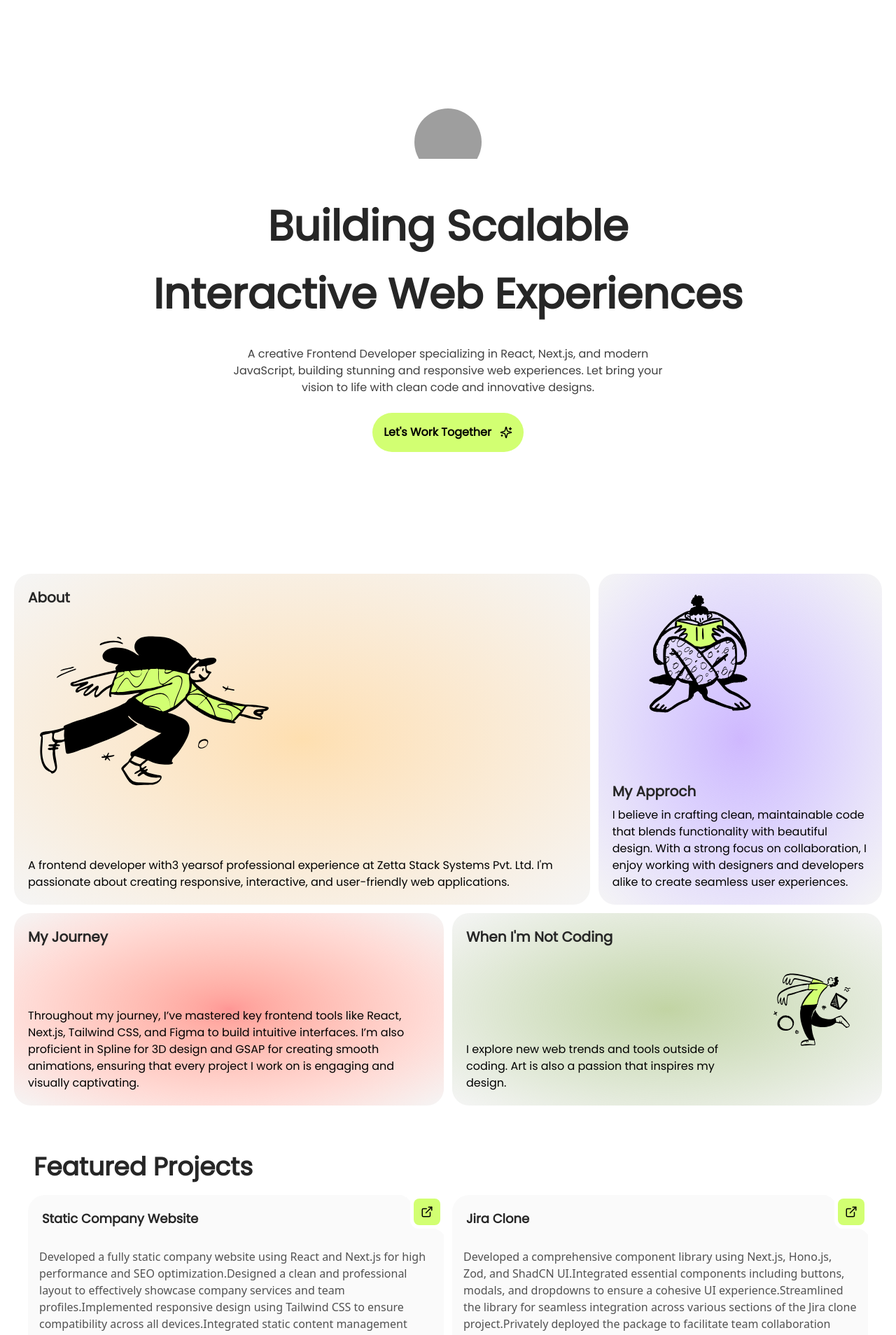
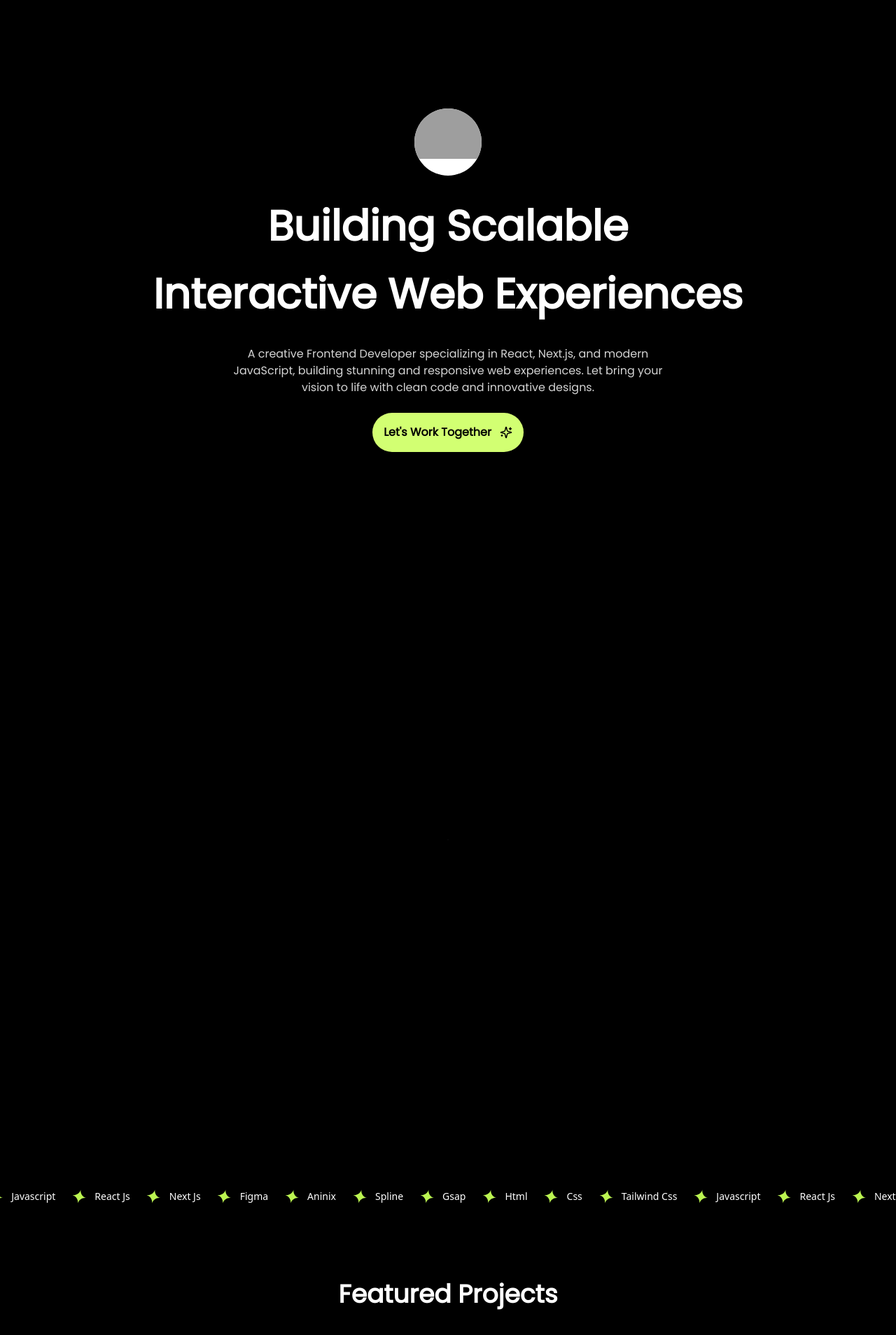
Before and after one commit to Arun8840/myPortfolio, a Next.js app: page / in a window 1280 px wide. Shown: the top 1908 px of the page at 70% size. Built offline with nearby package versions, Linux system fonts and the light colour scheme; grey boxes are pictures that could not be loaded.

Commit message:
New : UI changed to dark theme. UI : About page is modified.

```diff
--- a/Utility/UI/ButtonUrl.tsx
+++ b/Utility/UI/ButtonUrl.tsx
@@ -61,7 +61,7 @@ function ButtonUrl({
           "--effect": `${variant_value}95`,
         } as CSSProperties
       }
-      className={baseClass}
+      className={cn(baseClass, className)}
     >
       {icon && (
         <span
--- a/app/layout.tsx
+++ b/app/layout.tsx
@@ -21,7 +21,9 @@ export default function RootLayout({
 }>) {
   return (
     <html lang="en">
-      <body className={`${poppins_normal?.variable} from-white antialiased`}>
+      <body
+        className={`${poppins_normal?.variable} bg-black  bg-fixed bg-[radial-gradient(#373A40_0.5px,transparent_1px)] [background-size:16px_16px] [mask-image:radial-gradient(ellipse_100%_100%_at_50%_50%,#000_80%,transparent_100%)] antialiased`}
+      >
         {children}
       </body>
     </html>
--- a/app/page.tsx
+++ b/app/page.tsx
@@ -1,3 +1,4 @@
+import StripeComponent from "@/components/StripeComponent"
 import About from "../components/About"
 import Contact from "../components/Contact"
 import Homepage from "../components/Home"
@@ -8,6 +9,7 @@ export default function Home() {
     <>
       <Homepage />
       <About />
+      <StripeComponent />
       <Projects />
       <Skills />
       <Contact />
--- a/components/About.tsx
+++ b/components/About.tsx
@@ -1,15 +1,61 @@
+"use client"
 import CardContainer from "@/Utility/UI/CardContainer"
-import React from "react"
+import React, { useRef } from "react"
 import { Header } from "./ui/Header"
 import Image from "next/image"
+import gsap from "gsap"
+import { useGSAP } from "@gsap/react"
+import { ScrollTrigger } from "gsap/ScrollTrigger"
+import { Plus } from "lucide-react"
 
+gsap.registerPlugin(useGSAP, ScrollTrigger)
 function About() {
+  const aboutContainerRef = useRef<HTMLDivElement>(null)
+
+  useGSAP(
+    () => {
+      if (aboutContainerRef.current) {
+        gsap.fromTo(
+          aboutContainerRef.current.children,
+          {
+            opacity: 0,
+            y: 100,
+          },
+          {
+            yoyo: true,
+            y: 0,
+            opacity: 1,
+            stagger: 0.3,
+            duration: 0.7,
+            scrollTrigger: {
+              trigger: aboutContainerRef.current,
+              start: "top 80%",
+              end: "bottom 80%",
+              toggleActions: "play none none reverse",
+            },
+          }
+        )
+      }
+    },
+    { scope: aboutContainerRef }
+  )
   return (
-    <section className="p-3 md:p-5  min-h-screen container mx-auto grid md:grid-cols-6 gap-3 md:gap-3 place-items-center">
-      <CardContainer
-        animate
-        className="bg-radial from-[#FDBF60]/50 to-neutral-100 md:col-span-4 flex flex-col gap-2 size-full"
+    <section className="p-3 md:p-5  min-h-screen container mx-auto grid place-items-center">
+      <div
+        ref={aboutContainerRef}
+        className="grid md:grid-cols-6 gap-3 md:gap-3"
       >
+        <CardContainer className="bg-radial from-[#FF2929] to-white  backdrop-blur-lg flex flex-col gap-2 md:col-span-2 relative">
+          <div className="flex-1 grid place-items-center">
+            <Header className="flex items-center gap-2 text-8xl">
+              3 <Plus size={30} />
+            </Header>
+
+            {/* //* SPARKLE */}
+          </div>
+          <p className="font-poppins-normal font-medium">Years of experience</p>
+        </CardContainer>
+        <CardContainer className="bg-radial from-[#FDBF60] to-white md:col-span-4 flex flex-col gap-2">
           <Header className="text-xl">About</Header>
           <div className="flex-1">
             <Image
@@ -22,15 +68,12 @@ function About() {
           </div>
           <p className="font-poppins-normal">
             A frontend developer with3 yearsof professional experience at Zetta
-          Stack Systems Pvt. Ltd. I&apos;m passionate about creating responsive,
-          interactive, and user-friendly web applications.
+            Stack Systems Pvt. Ltd. I&apos;m passionate about creating
+            responsive, interactive, and user-friendly web applications.
           </p>
         </CardContainer>
-      <CardContainer
-        animate
-        className="bg-radial from-[#9F70FD]/50 to-neutral-100  backdrop-blur-lg md:col-span-2 flex flex-col gap-2 size-full"
-      >
-        <div className="flex-1">
+        <CardContainer className="bg-radial from-[#9F70FD] to-white  backdrop-blur-lg md:col-span-3 flex flex-col gap-2">
+          <div className="flex-1 grid place-items-center">
             <Image
               objectFit="contain"
               src={"/reading.svg"}
@@ -49,40 +92,28 @@ function About() {
             </p>
           </div>
         </CardContainer>
-      <CardContainer
-        animate
-        className="bg-radial from-[#FF2929]/50 to-neutral-100  backdrop-blur-lg md:col-span-3 flex flex-col gap-2 size-full"
-      >
-        <Header className="text-xl">My Journey</Header>
-        <p className="font-poppins-normal flex-1 place-content-end">
-          Throughout my journey, I’ve mastered key frontend tools like React,
-          Next.js, Tailwind CSS, and Figma to build intuitive interfaces. I’m
-          also proficient in Spline for 3D design and GSAP for creating smooth
-          animations, ensuring that every project I work on is engaging and
-          visually captivating.
-        </p>
-      </CardContainer>
-      <CardContainer
-        animate
-        className="bg-radial from-[#85A947]/50 to-neutral-100  backdrop-blur-lg md:col-span-3 flex gap-2 size-full"
-      >
-        <div className="flex-1 flex flex-col justify-between">
-          <Header className="text-xl">When I&apos;m Not Coding</Header>
-          <p className="font-poppins-normal">
-            I explore new web trends and tools outside of coding. Art is also a
-            passion that inspires my design.
-          </p>
-        </div>
-        <div className="w-40 grid place-items-center">
+        <CardContainer className="bg-radial from-[#16C47F] to-white  backdrop-blur-lg md:col-span-3 flex flex-col gap-2">
+          <div className="flex-1 grid place-items-center">
             <Image
               objectFit="contain"
               src={"/zombieing.svg"}
               alt="aboutBanner"
-            width={400}
+              width={250}
               height={400}
             />
           </div>
+          <div className="place-content-end">
+            <Header className="text-xl">My Journey</Header>
+            <p className="font-poppins-normal">
+              Throughout my journey, I&apos;ve mastered key frontend tools like
+              React, Next.js, Tailwind CSS, and Figma to build intuitive
+              interfaces. I’m also proficient in Spline for 3D design and GSAP
+              for creating smooth animations, ensuring that every project I work
+              on is engaging and visually captivating.
+            </p>
+          </div>
         </CardContainer>
+      </div>
     </section>
   )
 }
--- a/components/Contact.tsx
+++ b/components/Contact.tsx
@@ -11,7 +11,7 @@ function Contact() {
   const [message, formAction, isPending] = useActionState(sendMail, null)
 
   return (
-    <section className="min-h-screen grid place-items-center p-2 lg:p-5 bg-fixed bg-radial from-[#63e] bg-[top_right]">
+    <section className="min-h-screen grid place-items-center p-2 lg:p-5">
       <CardContainer className="w-full md:w-[80%]">
         <form action={formAction} className="p-2">
           {message}
--- a/components/Home.tsx
+++ b/components/Home.tsx
@@ -1,14 +1,51 @@
-import React from "react"
+"use client"
+import React, { useRef } from "react"
 import { Header } from "./ui/Header"
 import Button from "@/Utility/UI/Button"
 import { Sparkles } from "lucide-react"
 import Image from "next/image"
+import gsap from "gsap"
+import { useGSAP } from "@gsap/react"
 
+gsap.registerPlugin(useGSAP)
 function Home() {
+  const containerRef = useRef<HTMLDivElement>(null)
+  const logoRef = useRef<HTMLDivElement>(null)
+  const headerRef = useRef<HTMLHeadingElement>(null)
+  const contentRef = useRef<HTMLParagraphElement>(null)
+  const buttonRef = useRef<HTMLParagraphElement>(null)
+  const tl = gsap.timeline()
+
+  useGSAP(() => {
+    tl.fromTo(
+      [
+        logoRef.current,
+        headerRef.current,
+        contentRef.current,
+        buttonRef.current,
+      ],
+      {
+        y: 20,
+        opacity: 0,
+      },
+      {
+        y: 0,
+        opacity: 1,
+        stagger: 0.3,
+      }
+    )
+  })
+
   return (
-    <section className="min-h-screen  p-2 lg:p-5 grid place-items-center">
+    <section
+      ref={containerRef}
+      className="min-h-screen  p-2 lg:p-5 grid place-items-center"
+    >
       <div className="container flex flex-col items-center gap-3 md:gap-6">
-        <div className="size-24 rounded-full overflow-hidden bg-white">
+        <div
+          ref={logoRef}
+          className="size-24 rounded-full overflow-hidden bg-white"
+        >
           <Image
             src={"/Banner.png"}
             width={200}
@@ -17,15 +54,21 @@ function Home() {
             alt="banner"
           />
         </div>
-        <Header className="text-center text-2xl md:text-6xl leading-relaxed">
+        <Header
+          ref={headerRef}
+          className="text-center text-white text-2xl md:text-6xl leading-relaxed"
+        >
           Building Scalable <br /> Interactive Web Experiences
         </Header>
-        <p className="md:w-1/2 mx-auto text-center font-poppins-normal text-neutral-700">
+        <p
+          ref={contentRef}
+          className="md:w-1/2 mx-auto text-center font-poppins-normal text-neutral-300"
+        >
           A creative Frontend Developer specializing in React, Next.js, and
           modern JavaScript, building stunning and responsive web experiences.
           Let bring your vision to life with clean code and innovative designs.
         </p>
-        <div className="flex justify-center">
+        <div ref={buttonRef} className="flex justify-center">
           <Button size="large" className="rounded-full">
             Let&apos;s Work Together
             <Sparkles size={18} />
--- a/components/Projects.tsx
+++ b/components/Projects.tsx
@@ -2,22 +2,61 @@
 import useStore from "@/Store/Store"
 import CardContainer from "@/Utility/UI/CardContainer"
 import { ExternalLink } from "lucide-react"
-import React from "react"
+import React, { useRef } from "react"
 import { Header } from "./ui/Header"
 import ButtonUrl from "@/Utility/UI/ButtonUrl"
+import { useGSAP } from "@gsap/react"
+import gsap from "gsap"
+import { ScrollTrigger } from "gsap/ScrollTrigger"
+gsap.registerPlugin(useGSAP, ScrollTrigger)
 function Projects() {
   const projects = useStore((state) => state?.projects)
 
+  const projectContainer = useRef<HTMLDivElement>(null)
+
+  useGSAP(
+    () => {
+      if (projectContainer.current) {
+        gsap.fromTo(
+          projectContainer.current.children,
+          {
+            opacity: 0,
+            y: 100,
+          },
+          {
+            yoyo: true,
+            y: 0,
+            opacity: 1,
+            stagger: 0.3,
+            duration: 0.7,
+            scrollTrigger: {
+              trigger: projectContainer.current,
+              start: "top 80%",
+              end: "bottom 80%",
+              toggleActions: "play none none reverse",
+            },
+          }
+        )
+      }
+    },
+    { scope: projectContainer }
+  )
+
   return (
-    <section className="lg:min-h-screen p-3 md:p-5">
-      <div className="container mx-auto flex flex-col flex-1 p-3 md:p-5 gap-3">
-        <Header className="p-2">Featured Projects</Header>
-        <div className="grid md:grid-cols-2 gap-3 flex-1">
+    <section className="lg:min-h-screen p-3">
+      <div className="container mx-auto flex flex-col flex-1 p-3 md:p-5 gap-5">
+        <Header className="p-2 text-white text-center">
+          Featured Projects
+        </Header>
+        <div
+          ref={projectContainer}
+          className="grid md:grid-cols-2 gap-3 flex-1"
+        >
           {projects?.map((project) => {
             return (
               <CardContainer
                 key={project?.id}
-                className="p-0 bg-neutral-50 backdrop-blur-lg flex  flex-col gap-2 relative"
+                className={`p-0 bg-white backdrop-blur-lg flex  flex-col gap-2 relative`}
               >
                 <div className="flex">
                   <Header className="text-lg p-5 place-content-center flex-1">
@@ -31,7 +70,7 @@ function Projects() {
                     <ButtonUrl
                       target={project?.openExternal ? "_blank" : "_self"}
                       href={`${project?.path}?id=${project?.id}`}
-                      className="font-medium p-0"
+                      className="font-medium"
                     >
                       <ExternalLink size={18} />
                     </ButtonUrl>
--- a/components/Skills.tsx
+++ b/components/Skills.tsx
@@ -7,8 +7,8 @@ function Skills() {
   const skills = useStore((state) => state?.skills)
   return (
     <section className="min-h-screen p-3 md:p-5 container mx-auto flex flex-col gap-2 justify-center">
-      <Header>Skills & Tools</Header>
-      <p className="text-neutral-700">
+      <Header className="text-white">Skills & Tools</Header>
+      <p className="text-neutral-300">
         Proficient in both front-end and back-end technologies, I excel in
         crafting seamless user experiences and robust server-side logic. My
         expertise spans React, Next.js, Node.js, Express, and MongoDB, ensuring
@@ -23,7 +23,7 @@ function Skills() {
           {skills?.map((skill) => {
             return (
               <div key={skill?.title} className="flex flex-col gap-1">
-                <Header className="text-md text-neutral-600">
+                <Header className="text-md text-neutral-300">
                   {skill?.title}
                 </Header>
                 <div className="py-4 flex flex-wrap gap-2 flex-1">
--- a/components/StripeComponent.tsx
+++ b/components/StripeComponent.tsx
@@ -1,7 +1,13 @@
 "use client"
-import React, { CSSProperties } from "react"
-import theme from "../Utility/theme.json"
+
+import { useGSAP } from "@gsap/react"
+import gsap from "gsap"
+import React, { useRef } from "react"
+
+gsap.registerPlugin(useGSAP)
+
 function StripeComponent() {
+  const marqueeContainer = useRef<HTMLUListElement>(null)
   const listItems = [
     "html",
     "css",
@@ -15,21 +21,31 @@ function StripeComponent() {
     "gsap",
   ]
 
-  const theme_value = theme?.primary
+  useGSAP(
+    () => {
+      if (marqueeContainer.current) {
+        gsap.to(marqueeContainer.current, {
+          xPercent: -50,
+          repeat: -1,
+          duration: 20,
+          ease: "linear",
+        })
+      }
+    },
+    { scope: marqueeContainer }
+  )
+
   return (
-    <section className=" py-10 overflow-hidden">
+    <section className="overflow-hidden py-1 min-h-40 grid">
       <ul
-        style={{ "--varient": theme_value } as CSSProperties}
-        className="flex items-center justify-between bg-[var(--varient)] text-white  py-2 px-6  relative before:absolute before:w-1/6 before:h-full before:bg-linear-to-r before:from-black before:to-transparent after:absolute after:w-1/6 after:h-full after:bg-linear-to-l after:from-black after:to-transparent before:left-0 after:right-0"
+        ref={marqueeContainer}
+        className="flex p-1 gap-6 whitespace-nowrap text-white text-lg font-mono_normal"
       >
-        {listItems?.map((values: string, valueIndex: number) => {
-          return (
-            <li
-              key={`${values}-${valueIndex}`}
-              className="flex items-center gap-3"
-            >
+        {/* Duplicate list to create an infinite effect */}
+        {[...listItems, ...listItems].map((value, index) => (
+          <li key={index} className="flex items-center gap-3">
             <svg
-                className="size-5"
+              className="size-5 rotate-12"
               viewBox="0 0 200 200"
               fill="none"
               xmlns="http://www.w3.org/2000/svg"
@@ -37,16 +53,13 @@ function StripeComponent() {
               <g clipPath="url(#clip0_116_153)">
                 <path
                   d="M100 0C103.395 53.7596 146.24 96.6052 200 100C146.24 103.395 103.395 146.24 100 200C96.6052 146.24 53.7596 103.395 0 100C53.7596 96.6052 96.6052 53.7596 100 0Z"
-                    fill="white"
+                  fill="#bbf451"
                 />
               </g>
             </svg>
-              <span className="capitalize  font-mono_normal text-sm">
-                {values}
-              </span>
+            <span className="capitalize text-sm">{value}</span>
           </li>
-          )
-        })}
+        ))}
       </ul>
     </section>
   )
--- a/components/ui/Header.tsx
+++ b/components/ui/Header.tsx
@@ -1,17 +1,23 @@
 import { cn } from "@/Utility/cn"
-import React, { HTMLAttributes } from "react"
+import React, { forwardRef, HTMLAttributes } from "react"
 
-interface HeaderProps extends HTMLAttributes<HTMLHeadElement> {
+interface HeaderProps extends HTMLAttributes<HTMLHeadingElement> {
   children: React.ReactNode
 }
-export const Header = ({ children, className, ...otherProps }: HeaderProps) => {
-  const baseClass =
-    "text-4xl font-poppins-normal font-semibold text-neutral-800"
-  return (
-    <>
-      <h1 {...otherProps} className={cn(baseClass, className)}>
+
+// Forward the ref properly
+export const Header = forwardRef<HTMLHeadingElement, HeaderProps>(
+  ({ children, className, ...otherProps }, ref) => {
+    const baseClass =
+      "text-4xl font-poppins-normal font-semibold text-neutral-800"
+
+    return (
+      <h1 ref={ref} {...otherProps} className={cn(baseClass, className)}>
         {children}
       </h1>
-    </>
-  )
-}
+    )
+  }
+)
+
+// Display name for better debugging
+Header.displayName = "Header"
```
Also changed, not shown: public/reading.svg, public/zombieing.svg. Lines whose indentation alone changed are shown as unchanged.
